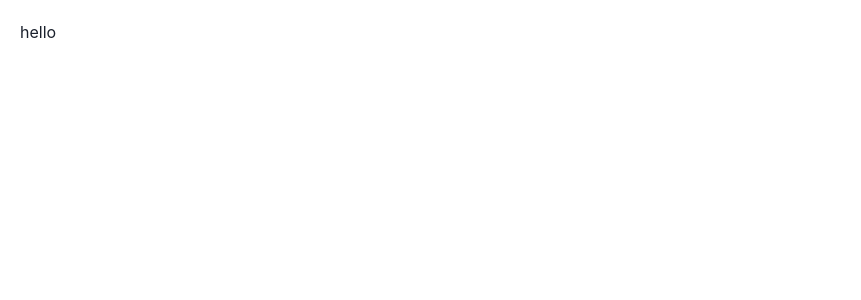
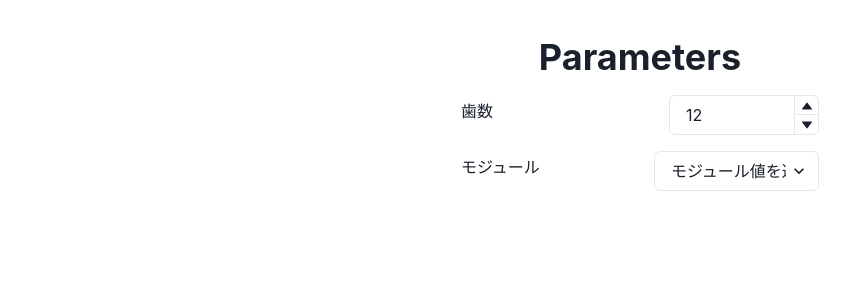
Before and after one commit to sw1227/gear-svg, a React (Vite) app: page / in a window 1280 px wide. Shown: the top 300 px of the page, without its empty margins (0-861 px from the left). Built offline with nearby package versions, Linux system fonts and the light colour scheme.

Commit message:
feat: module, teethのformを作成

```diff
--- a/src/App.tsx
+++ b/src/App.tsx
@@ -1,10 +1,28 @@
+import { FC } from 'react'
 import './App.css'
+import { Box, Heading, VStack } from '@chakra-ui/react'
+import ModuleForm from './components/ModuleForm.tsx'
+import TeethNumberForm from './components/TeethNumberForm.tsx'
 
-function App() {
+const App: FC = () => {
+  const handleTeethChange = (val: number) => {
+    console.log('teeth', val)
+  }
+  const handleModuleChange = (val: number) => {
+    console.log('module', val)
+  }
 
   return (
     <>
-      hello
+      <Box p={4}>
+        <Heading mb={4}>Parameters</Heading>
+        <VStack spacing={4}>
+          {/* Number of teeth */}
+          <TeethNumberForm onChange={handleTeethChange} />
+          {/* Module [mm] */}
+          <ModuleForm onChange={handleModuleChange} />
+        </VStack>
+      </Box>
     </>
   )
 }
--- /dev/null
+++ b/src/components/ModuleForm.tsx
@@ -0,0 +1,37 @@
+import { FC } from 'react'
+import { HStack, FormControl, FormLabel, Select } from '@chakra-ui/react'
+
+interface ModuleFormProps {
+  onChange: (val: number) => void
+}
+
+const ModuleForm: FC<ModuleFormProps> = ({ onChange }) => {
+  const iSeries = [1, 1.25, 1.5, 2, 2.5, 3, 4, 5, 6, 8, 10, 12, 16, 20, 25, 32, 40, 50]
+  const iiSeries = [1.125, 1.375, 1.75, 2.25, 2.75, 3.5, 4.5, 5.5, 6.5, 7, 9, 11, 14, 18, 22, 28, 36, 45]
+
+  return (
+    <FormControl id="module">
+      <HStack spacing={4} align="center">
+        <FormLabel width="full">モジュール</FormLabel>
+        <Select placeholder="モジュール値を選択" onChange={e => onChange(parseFloat(e.target.value))}>
+          <optgroup label="I系列 (優先)">
+            {iSeries.map(value => (
+              <option key={`I-${value}`} value={value}>
+                {`${value} [mm]`}
+              </option>
+            ))}
+          </optgroup>
+          <optgroup label="II系列">
+            {iiSeries.map(value => (
+              <option key={`II-${value}`} value={value}>
+                {`${value} [mm]`}
+              </option>
+            ))}
+          </optgroup>
+        </Select>
+      </HStack>
+    </FormControl>
+  );
+};
+
+export default ModuleForm
--- /dev/null
+++ b/src/components/TeethNumberForm.tsx
@@ -0,0 +1,33 @@
+import { FC } from 'react'
+import {
+  HStack,
+  FormControl,
+  FormLabel,
+  NumberInput,
+  NumberInputField,
+  NumberInputStepper,
+  NumberIncrementStepper,
+  NumberDecrementStepper,
+} from '@chakra-ui/react'
+
+interface TeethNumberFormProps {
+  onChange: (val: number) => void
+}
+
+const TeethNumberForm: FC<TeethNumberFormProps> = ({ onChange }) => {
+  return (
+    <FormControl id="teeth">
+      <HStack spacing={4} align="center">
+        <FormLabel width="full">歯数</FormLabel>
+        <NumberInput defaultValue={12} min={3} onChange={(_, val) => onChange(val)}>
+          <NumberInputField />
+          <NumberInputStepper>
+            <NumberIncrementStepper />
+            <NumberDecrementStepper />
+          </NumberInputStepper>
+        </NumberInput>
+      </HStack>
+    </FormControl>
+  )
+}
+export default TeethNumberForm
--- a/src/index.css
+++ b/src/index.css
@@ -11,7 +11,6 @@
 
 body {
   margin: 0;
-  display: flex;
   place-items: center;
   min-width: 320px;
   min-height: 100vh;
```
